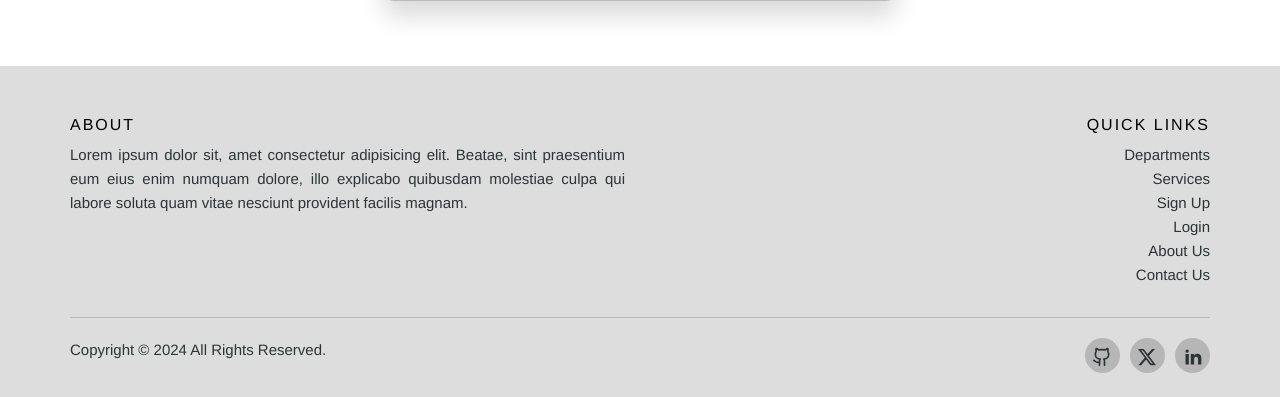
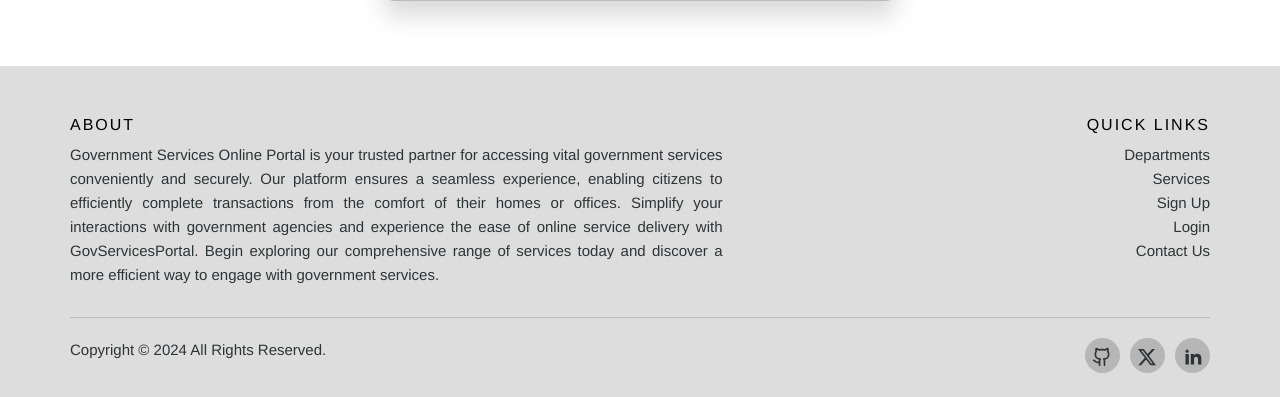
Before and after one commit to Mostafa-Anwar-Sagor/E-govt-service-portal, a Flask app: page /contact_us in a window 1280 px wide. Shown: the part 1107-1504 px from the top of the page. Run offline with Flask 3, Linux system fonts and the light colour scheme; parts of the project's set-up code (start-up, migrations or seed data) failed here and were passed over; some libraries are stand-ins or nearby versions.

Commit message:
[refactor] Remove About Us page

```diff
--- a/templates/base.html
+++ b/templates/base.html
@@ -67,13 +67,16 @@
     <footer>
         <div class="container">
             <div class="row">
-                <div class="col-sm-12 col-md-6">
+                <div class="col-sm-12 col-md-7">
                     <h6>About</h6>
                     <p class="text-justify">
-                        Lorem ipsum dolor sit, amet consectetur adipisicing elit. Beatae, sint praesentium eum eius enim numquam dolore, illo explicabo quibusdam molestiae culpa qui labore soluta quam vitae nesciunt provident facilis magnam.
+                        Government Services Online Portal is your trusted partner for accessing vital government services conveniently and securely.
+                        Our platform ensures a seamless experience, enabling citizens to efficiently complete transactions from the comfort of their homes or offices.
+                        Simplify your interactions with government agencies and experience the ease of online service delivery with GovServicesPortal.
+                        Begin exploring our comprehensive range of services today and discover a more efficient way to engage with government services.
                     </p>
                 </div>
-                <div class="col-xs-6 col-md-6 text-right quick-links">
+                <div class="col-xs-5 col-md-5 text-right quick-links">
                     <h6>Quick Links</h6>
                     <ul class="footer-links">
                         <li><a href="{{ url_for('departments') }}">Departments</a></li>
@@ -90,7 +93,6 @@
                             <li><a href="{{ url_for('register') }}">Sign Up</a></li>
                             <li><a href="{{ url_for('login') }}">Login</a></li>
                         {% endif %}
-                        <li><a href="{{ url_for('about') }}">About Us</a></li>
                         <li><a href="{{ url_for('contact') }}">Contact Us</a></li>
                     </ul>
                 </div>
--- a/views.py
+++ b/views.py
@@ -43,11 +43,6 @@ def serve_file(filename):
 @app.route("/")
 def index():
     return render_template("index.html")
-
-
-@app.route("/about_us")
-def about():
-    return render_template("about.html")
 
 
 @app.route("/contact_us", methods=["GET", "POST"])
```
Also changed, not shown: templates/about.html (deleted, +0 -11 lines).
